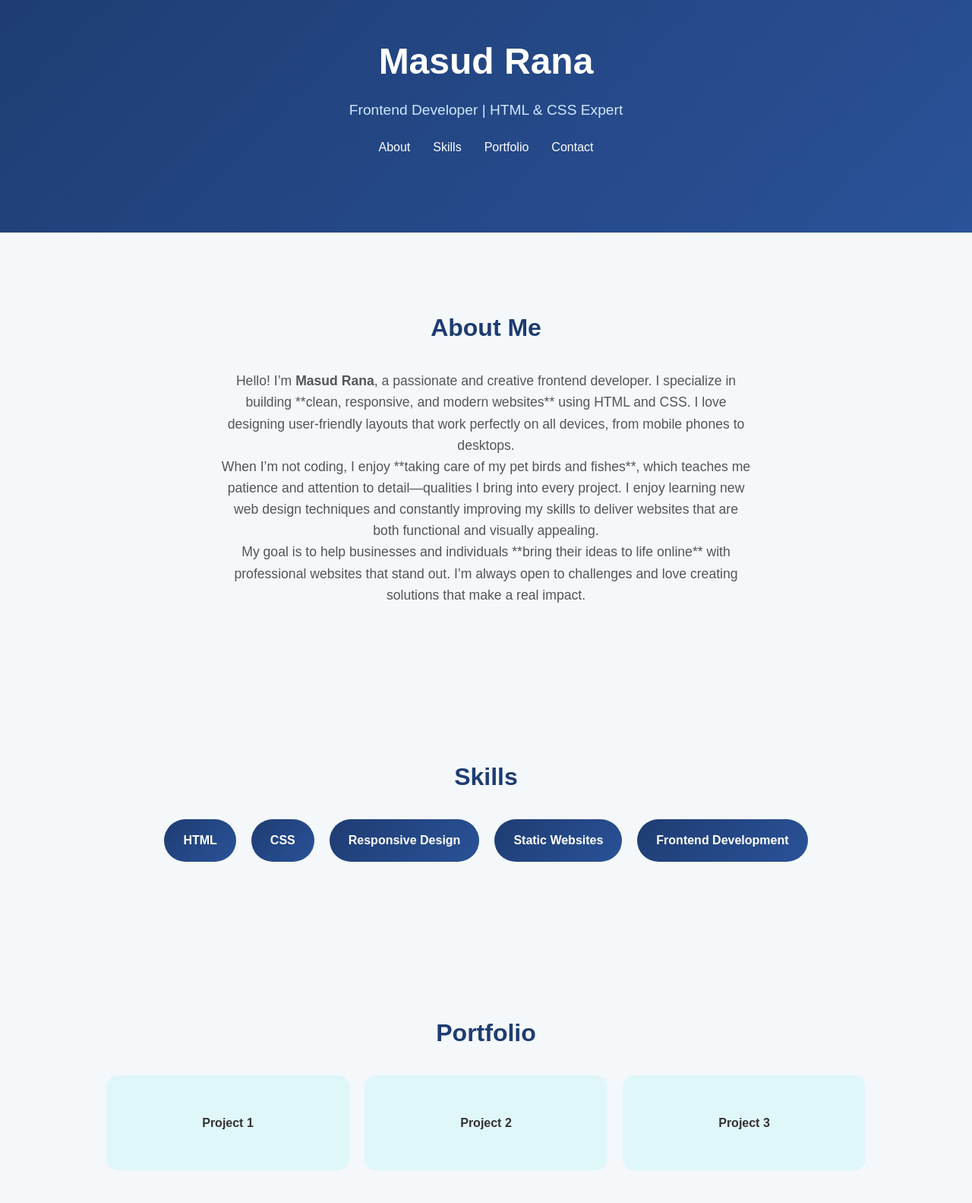
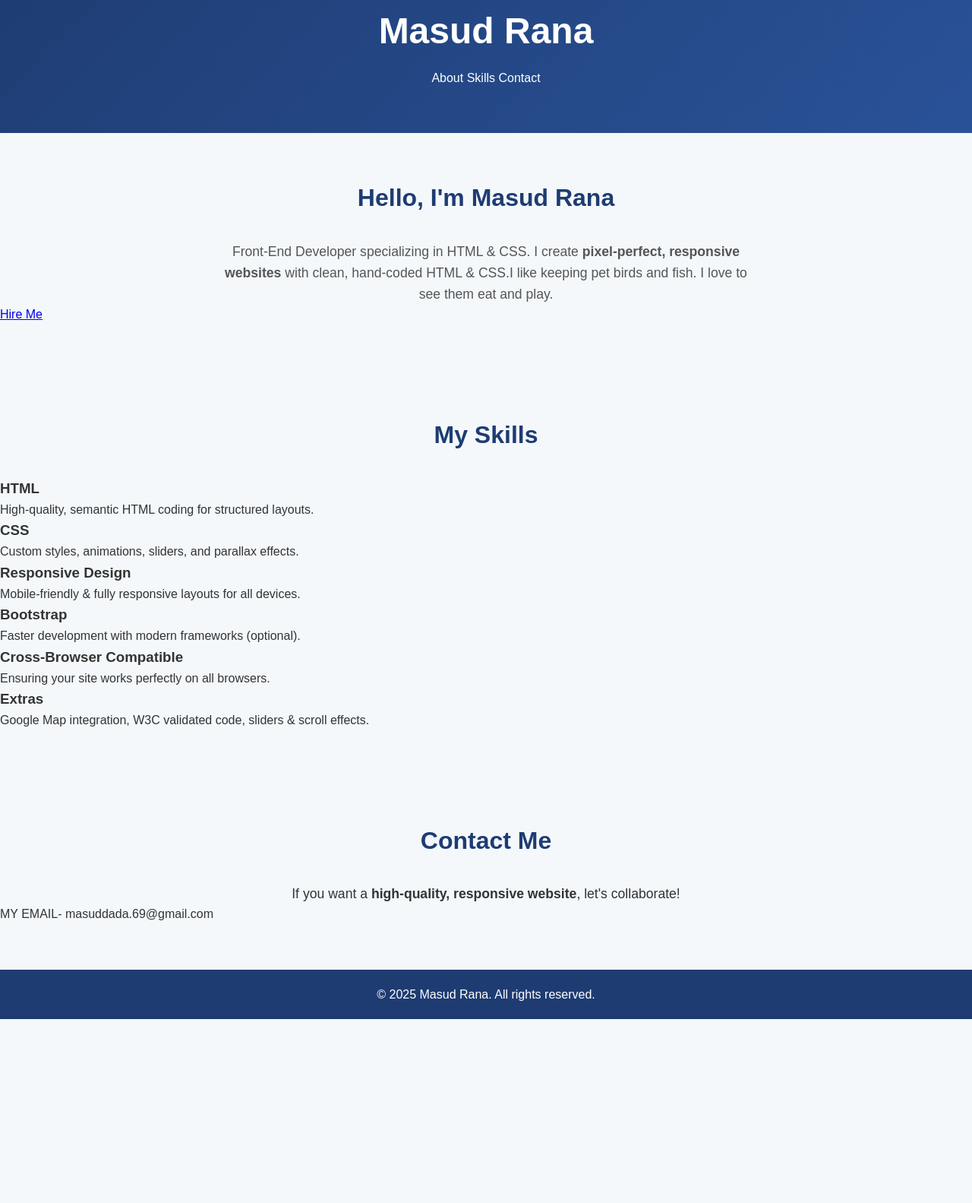
Before and after one commit to Tasin-sheikh/Masudranaportfolio, a plain HTML site: page index.html in a window 1280 px wide. Shown: the part 77-1660 px from the top of the page at 76% size. After the commit the page ends 1418 px from the top, so only its background shows below. Drawn offline with Linux system fonts and the light colour scheme.

Commit message:
Update index.html

```diff
--- a/index.html
+++ b/index.html
@@ -3,73 +3,47 @@
 <head>
   <meta charset="UTF-8">
   <meta name="viewport" content="width=device-width, initial-scale=1.0">
-  <title>Masud Rana | Portfolio</title>
+  <title>Masud Rana - Portfolio</title>
   <link rel="stylesheet" href="style.css">
 </head>
 <body>
-  <!-- Header -->
+
 <header>
-    <div class="container header-content">
   <h1>Masud Rana</h1>
-      <p>Frontend Developer | HTML & CSS Expert</p>
   <nav>
-        <ul>
-          <li><a href="#about">About</a></li>
-          <li><a href="#skills">Skills</a></li>
-          <li><a href="#portfolio">Portfolio</a></li>
-          <li><a href="#contact">Contact</a></li>
-        </ul>
+    <a href="#about">About</a>
+    <a href="#skills">Skills</a>
+    <a href="#contact">Contact</a>
   </nav>
-    </div>
 </header>
 
-  <!-- About Section -->
-  <section id="about">
-    <div class="container">
-      <h2>About Me</h2>
-      <p>Hello! I’m <strong>Masud Rana</strong>, a passionate and creative frontend developer. I specialize in building **clean, responsive, and modern websites** using HTML and CSS. I love designing user-friendly layouts that work perfectly on all devices, from mobile phones to desktops.</p>
-    <p>When I’m not coding, I enjoy **taking care of my pet birds and fishes**, which teaches me patience and attention to detail—qualities I bring into every project. I enjoy learning new web design techniques and constantly improving my skills to deliver websites that are both functional and visually appealing.</p>
-    <p>My goal is to help businesses and individuals **bring their ideas to life online** with professional websites that stand out. I’m always open to challenges and love creating solutions that make a real impact.</p>
+<section class="intro" id="about">
+  <h2>Hello, I'm Masud Rana</h2>
+  <p>Front-End Developer specializing in HTML & CSS. I create <strong>pixel-perfect, responsive websites</strong> with clean, hand-coded HTML & CSS.I like keeping pet birds and fish. I love to see them eat and play.</p>
+  <a href="#contact" class="btn">Hire Me</a>
+</section>
+
+<section id="skills">
+  <h2>My Skills</h2>
+  <div class="skills">
+    <div class="skill-card"><h3>HTML</h3><p>High-quality, semantic HTML coding for structured layouts.</p></div>
+    <div class="skill-card"><h3>CSS</h3><p>Custom styles, animations, sliders, and parallax effects.</p></div>
+    <div class="skill-card"><h3>Responsive Design</h3><p>Mobile-friendly & fully responsive layouts for all devices.</p></div>
+    <div class="skill-card"><h3>Bootstrap</h3><p>Faster development with modern frameworks (optional).</p></div>
+    <div class="skill-card"><h3>Cross-Browser Compatible</h3><p>Ensuring your site works perfectly on all browsers.</p></div>
+    <div class="skill-card"><h3>Extras</h3><p>Google Map integration, W3C validated code, sliders & scroll effects.</p></div>
   </div>
 </section>
 
-  <!-- Skills Section -->
-  <section id="skills">
-    <div class="container">
-      <h2>Skills</h2>
-      <div class="skills-list">
-        <div class="skill">HTML</div>
-        <div class="skill">CSS</div>
-        <div class="skill">Responsive Design</div>
-        <div class="skill">Static Websites</div>
-        <div class="skill">Frontend Development</div>
-      </div>
-    </div>
+<section id="contact">
+  <h2>Contact Me</h2>
+  <p>If you want a <strong>high-quality, responsive website</strong>, let's collaborate!</p>
+  <div class="btn">MY EMAIL- masuddada.69@gmail.com</div>
 </section>
 
-  <!-- Portfolio Section -->
-  <section id="portfolio">
-    <div class="container">
-      <h2>Portfolio</h2>
-      <div class="projects">
-        <div class="project">Project 1</div>
-        <div class="project">Project 2</div>
-        <div class="project">Project 3</div>
-      </div>
-    </div>
-  </section>
+<footer>
+  <p>&copy; 2025 Masud Rana. All rights reserved.</p>
+</footer>
 
-  <!-- Contact Section -->
-  <section id="contact">
-    <div class="container">
-      <h2>Contact Me</h2>
-      <p>Email: masuddada.69@gmail.com</p>
-    </div>
-  </section>
-
-  <!-- Footer -->
-  <footer>
-    <p>&copy; 2025 Masud Rana</p>
-  </footer>
 </body>
 </html>
```
Lines whose indentation alone changed are shown as unchanged.
